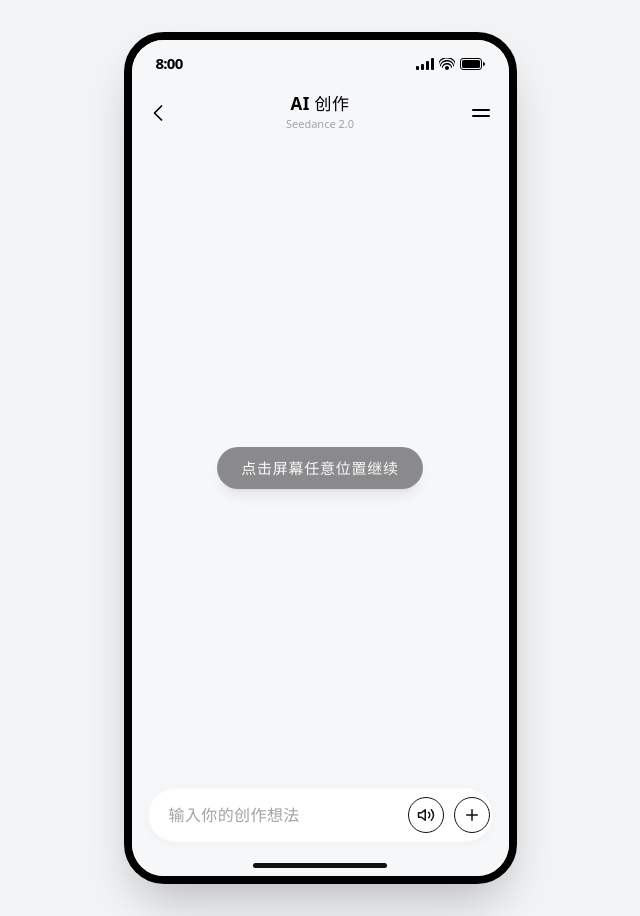
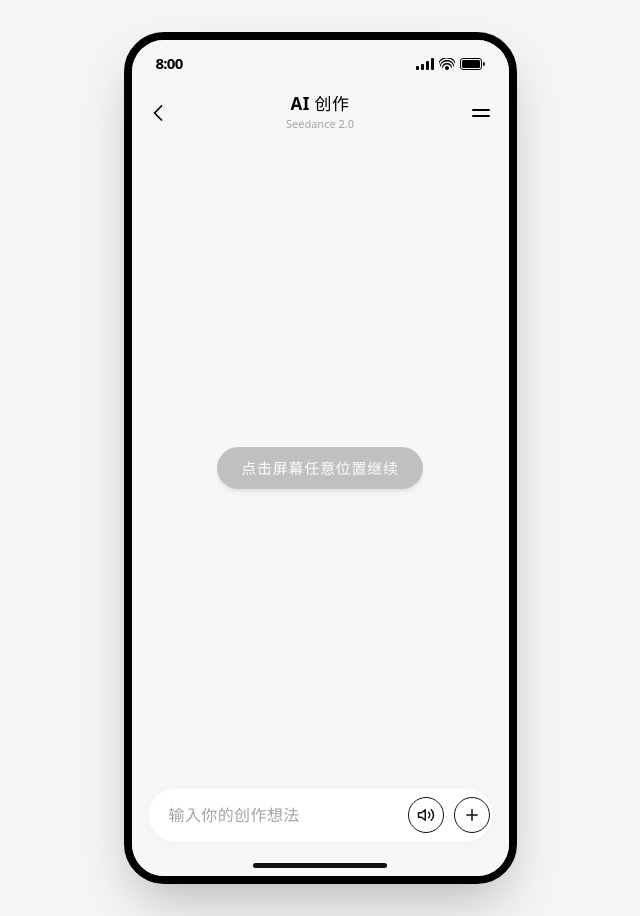
Before and after one commit to CherCheungforart/0402-skill-demo, a React (Vite) app: page / in a window 1280 px wide. Shown: the whole page, without its empty margins (320-960 px from the left). Built offline with nearby package versions, Linux system fonts and the light colour scheme.

Commit message:
style: lighten the background color of the initial hint overlay

```diff
--- a/src/pages/Home.tsx
+++ b/src/pages/Home.tsx
@@ -543,7 +543,7 @@ export default function Home() {
 
           {/* Hint Overlay (Only visible at step 0 before any interaction) */}
           <div className={`absolute inset-0 flex items-center justify-center pointer-events-none transition-opacity duration-700 z-50 ${step === 0 ? 'opacity-100' : 'opacity-0'}`}>
-            <div className="bg-black/60 text-white/95 px-6 py-2.5 rounded-full text-[15px] font-medium tracking-wider backdrop-blur-md animate-pulse shadow-lg">
+            <div className="bg-black/30 text-white/95 px-6 py-2.5 rounded-full text-[15px] font-medium tracking-wider backdrop-blur-md animate-pulse shadow-md">
               点击屏幕任意位置继续
             </div>
           </div>
```
